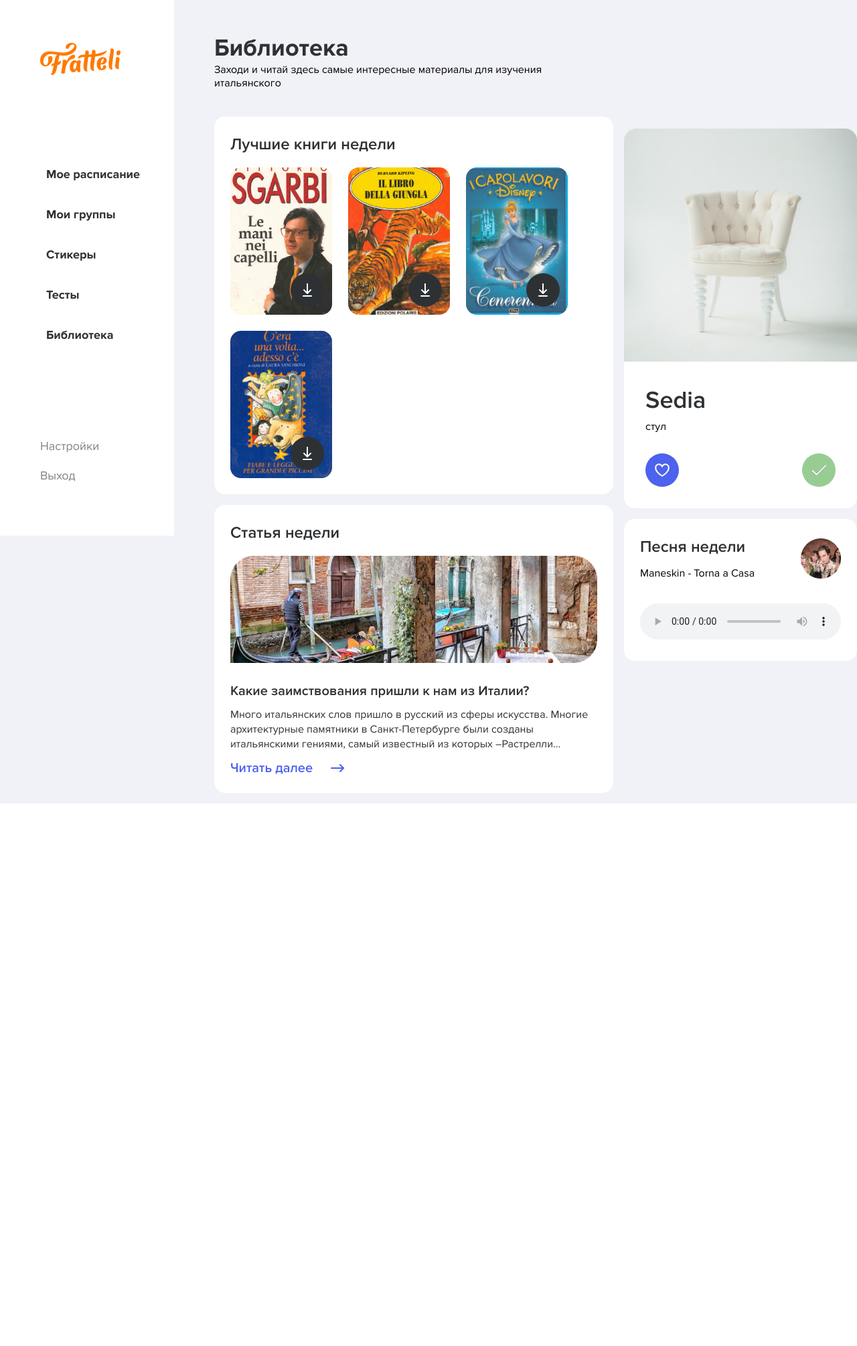
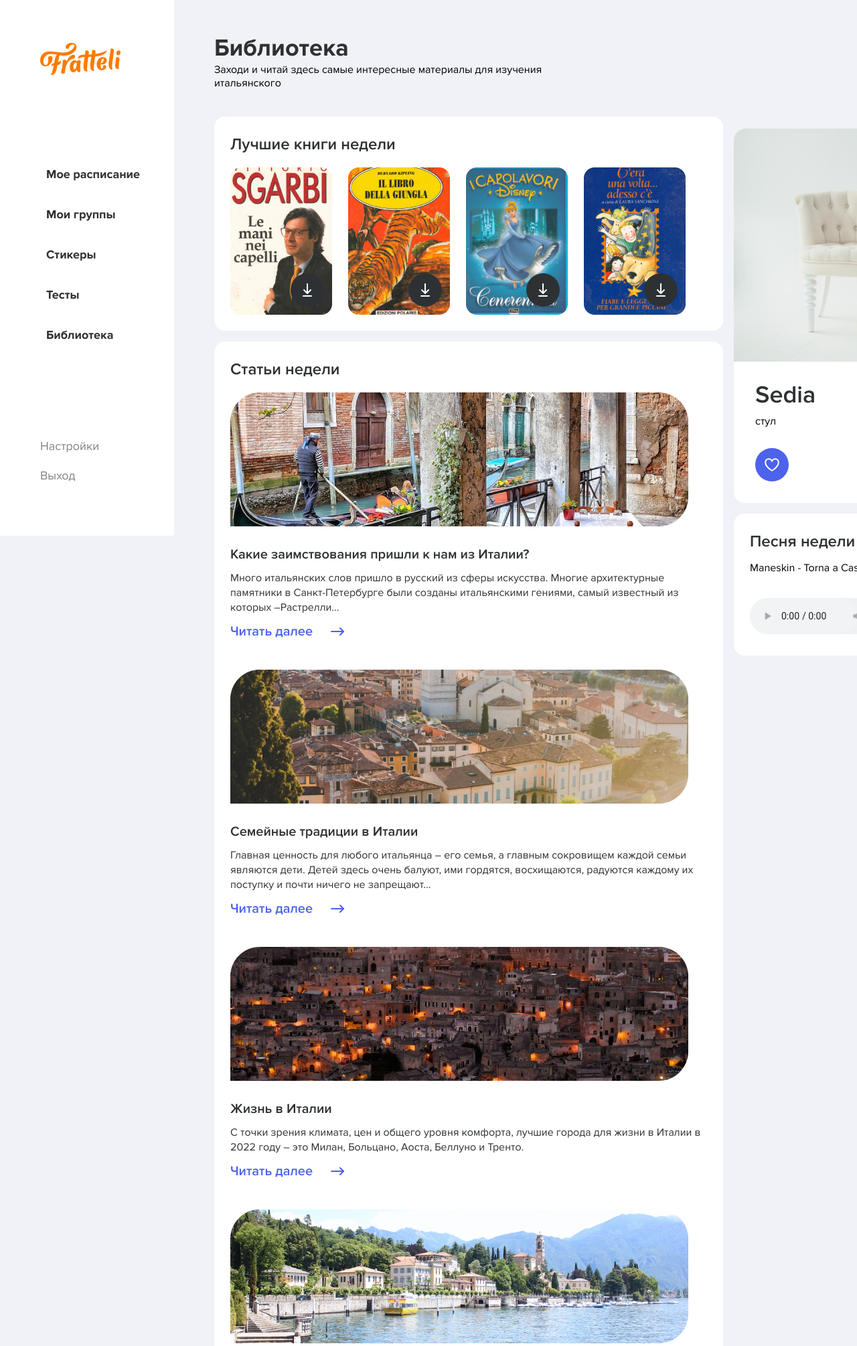
Before and after one commit to vilenskayaa/fratteli, a PHP site: page /web/library.php in a window 1280 px wide. Shown: the top 2010 px of the page at 67% size. Before the commit the page ends 1200 px from the top, so only its background shows below. Run offline with PHP 8.4, Linux system fonts and the light colour scheme; a user stored in the database is signed in; some libraries are stand-ins or nearby versions.

Commit message:
middle library fix

```diff
--- a/styles/css/library.css
+++ b/styles/css/library.css
@@ -70,6 +70,10 @@ h2 {
 
 .container__aside {
     flex: 1;
+}
+
+.blog_item {
+    padding-bottom: 44px;
 }
 
 .main {
@@ -170,6 +174,10 @@ h2 {
     transition: all 0.3s ease-in-out;
     -webkit-transform: translate(50%);
     transform: translate(50%);
+}
+
+.fix {
+    position: fixed;
 }
 
 .music {
@@ -278,6 +286,10 @@ h2 {
     width: 100%;
 }
 
+.img__card {
+    height: 340px;
+}
+
 @media (max-width: 900px) {
     .wrapper {
         -webkit-box-orient: vertical;
--- a/web/library.php
+++ b/web/library.php
@@ -49,9 +49,12 @@ $page_title = "Библиотека"
             </div>
           </div>
         </div>
+
+
         <div class="main__content__block">
-          <h2>Статья недели</h2>
-          <img src="/assets/img/library/blogImg.png" alt="">
+          <h2>Статьи недели</h2>
+          <div class="blog_item">
+          <img src="/assets/img/library/blog/1.png" alt="">
           <h3>Какие заимствования пришли к нам из Италии?</h3>
           <p class="blog__text">
             Много итальянских слов пришло в русский из сферы искусства. Многие архитектурные памятники в
@@ -59,14 +62,60 @@ $page_title = "Библиотека"
             созданы итальянскими гениями, самый известный из которых –Растрелли...
           </p>
           <a href="#" class="blog__link">Читать далее <img src="/assets/icons/arrow--blue.svg" alt=""></a>
-        </div>
+          </div>
+
+          <div class="blog_item">
+          <img src="/assets/img/library/blog/2.png" alt="">
+          <h3>Семейные традиции в Италии</h3>
+          <p class="blog__text">
+          Главная ценность для любого итальянца – его семья, а главным сокровищем каждой семьи являются дети.
+          Детей здесь очень балуют, ими гордятся, восхищаются, радуются каждому
+          их поступку и почти ничего не запрещают...
+          </p>
+          <a href="#" class="blog__link">Читать далее <img src="/assets/icons/arrow--blue.svg" alt=""></a>
+          </div>
+
+          <div class="blog_item">
+          <img src="/assets/img/library/blog/3.png" alt="">
+          <h3>Жизнь в Италии</h3>
+          <p class="blog__text">
+          С точки зрения климата, цен и общего уровня комфорта, лучшие города для жизни в Италии в 2022 году – это Милан, Больцано, Аоста, Беллуно и Тренто.
+          </p>
+          <a href="#" class="blog__link">Читать далее <img src="/assets/icons/arrow--blue.svg" alt=""></a>
+          </div>
+
+          <div class="blog_item">
+          <img src="/assets/img/library/blog/4.png" alt="">
+          <h3>Каким образом изучение языков влияет на мозг человека?</h3>
+          <p class="blog__text">
+          Изучение языка – и родного, и иностранного – очень сложный процесс, в который вовлекаются различные отделы головного мозга. В процессе изучения языка новая информация не просто должна запомниться, ее необходимо воспроизводить устно и письменно...
+          </p>
+          <a href="#" class="blog__link">Читать далее <img src="/assets/icons/arrow--blue.svg" alt=""></a>
+          </div>
+
+          <div class="blog_item">
+          <img src="/assets/img/library/blog/5.png" alt="">
+          <h3>Система образования в Италии</h3>
+          <p class="blog__text">
+          Система образования в Италии, так же как и большинство систем образования в других европейских государствах состоит из 4 этапов. Это - дошкольное, начальное, среднее и высшее образование.
+          </p>
+          <a href="#" class="blog__link">Читать далее <img src="/assets/icons/arrow--blue.svg" alt=""></a>
+          </div>
+
+
+
+      <a href="#" class="head__subtitle">Назад</a>
+
 
 
       </section>
     </main>
     <aside class="music">
+    <div class="fix">
       <section class="product">
-        <img src="/assets/img/library/asideImg.png" alt="">
+        <div class="img__card">
+        <img  src="/assets/img/library/asideImg.png"alt="">
+</div>
         <div class="music__content">
           <h1>Sedia</h1>
           <p class="main__title__text">стул</p>
@@ -92,6 +141,7 @@ $page_title = "Библиотека"
             <a href="/assets/audio/Torna_a_casa.mp3">скачайте песню и послушайте локально</a>
           </p>
         </audio>
+</div>
       </section>
     </aside>
     </div>
```
Also changed, not shown: app/uploads/Sedia.png, assets/img/library/blog/1.png (added), assets/img/library/blog/2.png (added), assets/img/library/blog/3.png (added), assets/img/library/blog/4.png (added), assets/img/library/blog/5.png (added), 2 other files.
